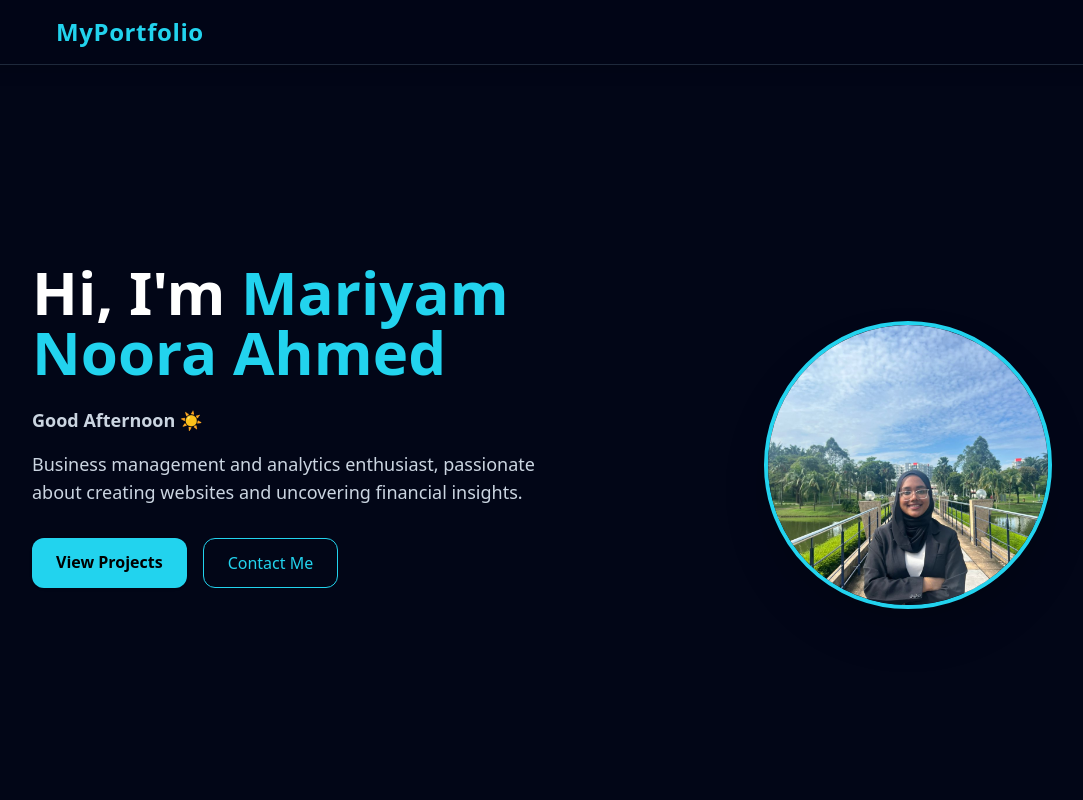
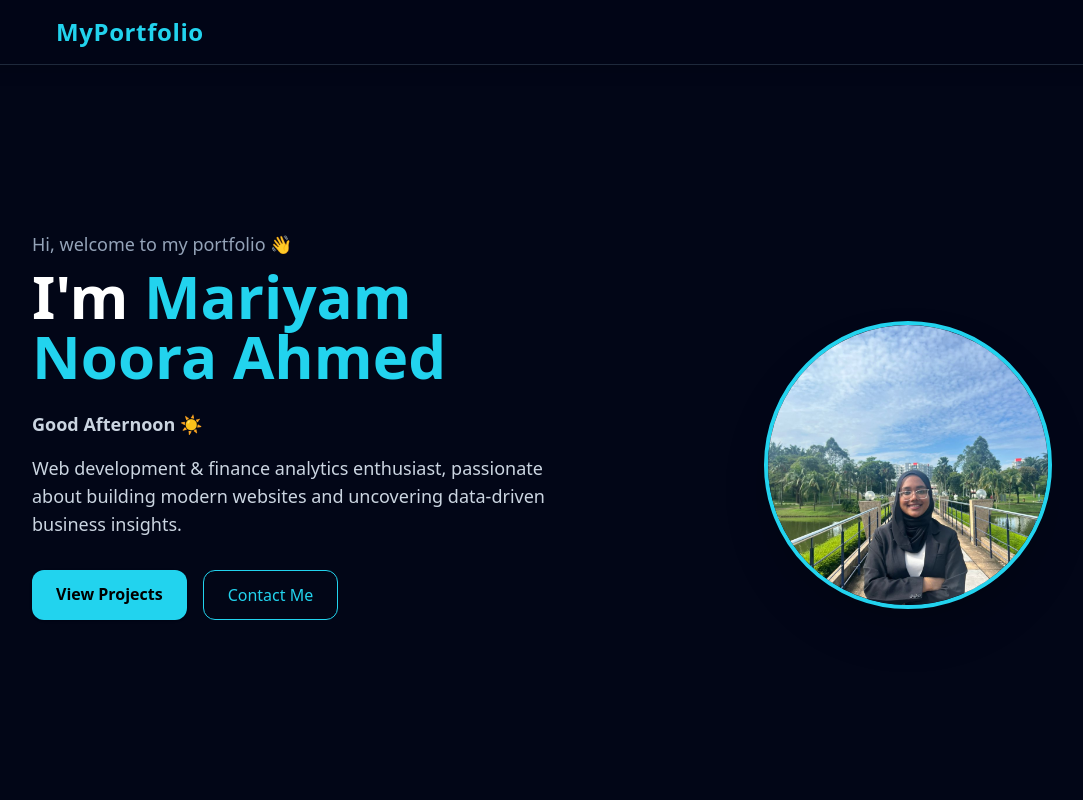
Before and after one commit to Noora-Ahmed/my-portfolio, a website: page Portfolio/finlaticswebdev_project1-main/index.html in a window 1280 px wide. Shown: the top 800 px of the page, without its empty margins (32-1115 px from the left). Drawn offline with nearby package versions, Linux system fonts and the light colour scheme.

Commit message:
Update index.html

```diff
--- a/Portfolio/finlaticswebdev_project1-main/index.html
+++ b/Portfolio/finlaticswebdev_project1-main/index.html
@@ -39,13 +39,21 @@
 <section id="hero" class="min-h-screen flex items-center justify-center px-6">
   <div class="max-w-6xl mx-auto grid md:grid-cols-2 gap-12 items-center">
     <div class="mt-[-80px]"> <!-- moves text higher -->
+      <!-- Welcome line -->
+      <p class="text-slate-400 text-lg mb-2">Hi, welcome to my portfolio 👋</p>
+
       <h1 class="text-5xl md:text-6xl font-bold leading-tight mb-6">
-            Hi, I'm <span class="text-cyan-400">Mariyam Noora Ahmed</span>
+        I'm <span class="text-cyan-400">Mariyam Noora Ahmed</span>
       </h1>
+
+      <!-- Dynamic greeting -->
       <p id="greeting" class="text-slate-300 text-lg mb-4 font-semibold"></p>
+
+      <!-- Tagline -->
       <p class="text-slate-300 text-lg mb-8">
-           Business management and analytics enthusiast, passionate about creating websites and uncovering financial insights.
+        Web development & finance analytics enthusiast, passionate about building modern websites and uncovering data-driven business insights.
       </p>
+
       <div class="flex gap-4">
         <a href="#projects" class="bg-cyan-400 text-black px-6 py-3 rounded-xl font-semibold shadow hover:scale-105 transition">
           View Projects
@@ -55,11 +63,13 @@
         </a>
       </div>
     </div>
+
     <div class="flex justify-center">
       <img src="assets/professional.jpg" alt="Profile" class="w-72 h-72 object-cover rounded-full border-4 border-cyan-400 shadow-2xl hover:scale-105 transition" />
     </div>
   </div>
 </section>
+
 
     <!-- About -->
     <section id="about" class="py-24 px-6 bg-slate-900">
```
Lines whose indentation alone changed are shown as unchanged.
